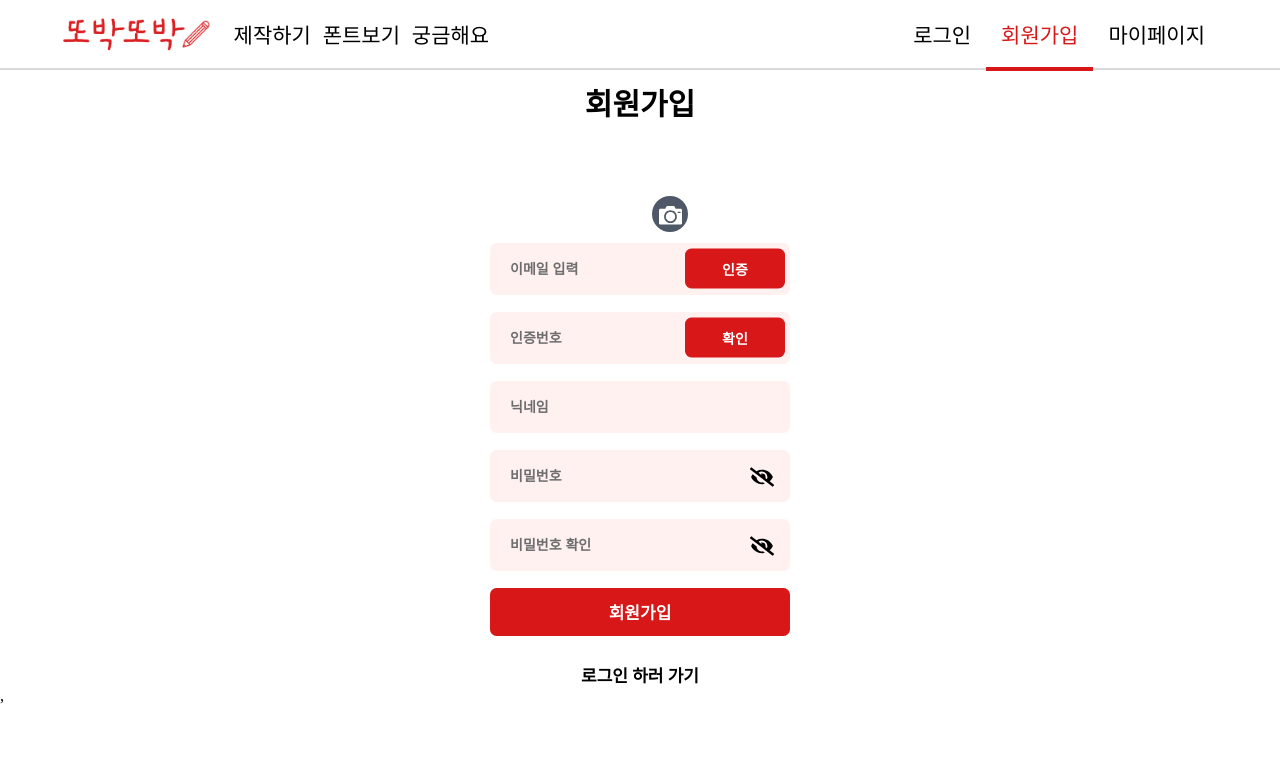
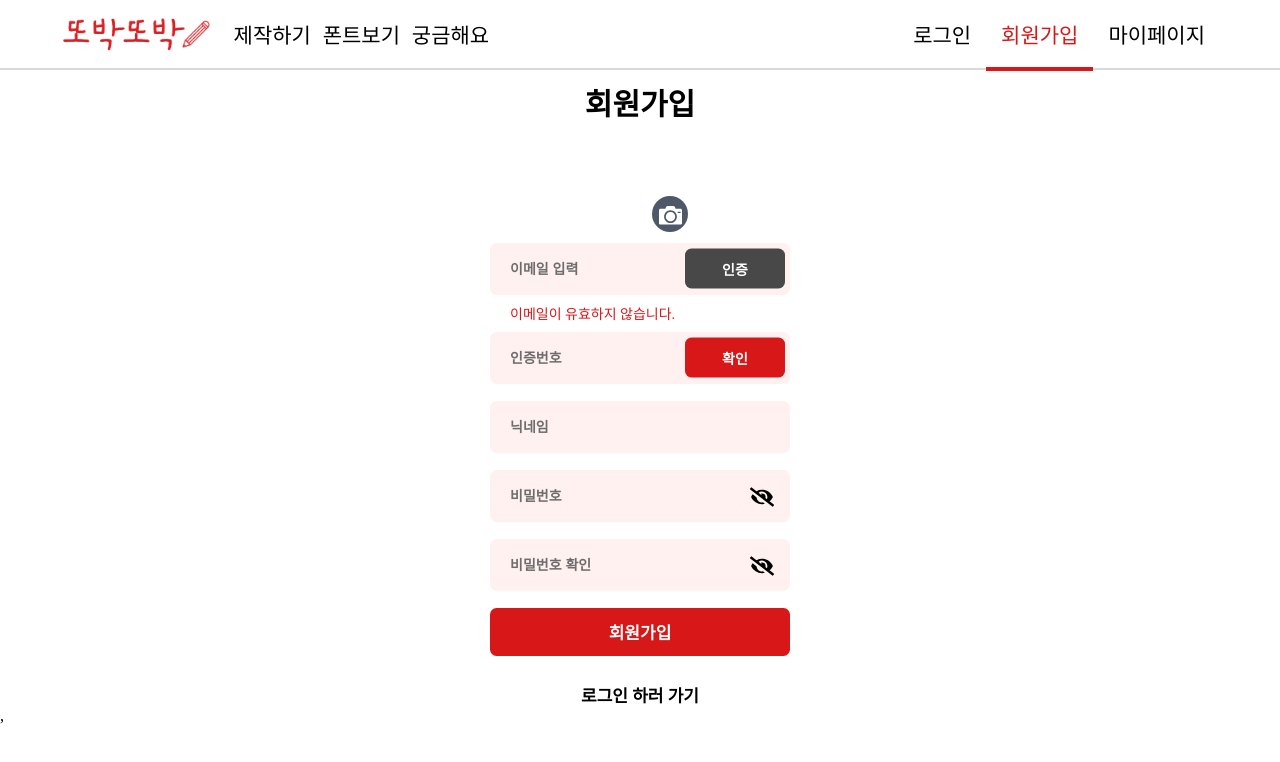
Before and after one commit to asdqwe45/Ddobak_Ddobak, a React (Create React App) app in the folder frontend/: page /signup in a window 1280 px wide. Shown: the top 762 px of the page. Built offline with nearby package versions, Linux system fonts and the light colour scheme; some icons are missing; a web font is replaced by a local one.

Commit message:
<feat>[#153-LTS] 이메일 인증 유효성 검사 진행중

```diff
--- a/frontend/src/pages/signupPage/SignupPage.module.css
+++ b/frontend/src/pages/signupPage/SignupPage.module.css
@@ -56,6 +56,7 @@
   background-color: #f66c5c;
 }
 
+
 .emailCheckBtn {
   background-color: #d71718;
   position: absolute;
@@ -73,3 +74,16 @@
 .emailCheckBtn:hover {
   background-color: #f66c5c;
 }
+
+.notValidEmail {
+  background-color: #484848;
+  position: absolute;
+  transform: translate(-105px, 14.5px);
+  border-radius: 6.5px;
+  border: 0px;
+  height: 40px;
+  width: 100px;
+  color: white;
+  font-size: 14px;
+  font-weight: 600;
+}
--- a/frontend/src/pages/signupPage/SignupPage.tsx
+++ b/frontend/src/pages/signupPage/SignupPage.tsx
@@ -1,4 +1,4 @@
-import { ChangeEvent, useState, useRef } from 'react';
+import { ChangeEvent, useState, useRef, useEffect } from 'react';
 import classes from './SignupPage.module.css';
 // Auth 컴포넌트 가져오기
 import { AuthHeader, AuthInput } from 'common/authComponents/AuthComponents';
@@ -10,6 +10,8 @@ import { FaCircleUser } from 'react-icons/fa6';
 import { ImCamera } from 'react-icons/im';
 // styled
 import styled from '@emotion/styled';
+
+import { NotValid, TimerText, EmailCheckBox } from './signupPageComponents/SignupPageComponents';
 
 const Circle = styled.div`
   width: 36px;
@@ -78,6 +80,62 @@ const SignupPage: React.FC = () => {
       setHaveProfile(false);
     }
   };
+
+  // 이메일 확인
+  // 이메일 형식을 확인하는 함수
+  const [isValidEmail, setIsValidEmail] = useState<boolean>(false);
+
+  const validateEmail = (email: string) => {
+    const regex = /^[a-zA-Z0-9._-]+@[a-zA-Z0-9.-]+\.[a-zA-Z]{2,6}$/;
+    return regex.test(email);
+  };
+
+  // 이메일 input의 onChange 이벤트 핸들러
+  const handleEmailChange = (e: React.ChangeEvent<HTMLInputElement>) => {
+    const email = e.target.value;
+    setIsValidEmail(validateEmail(email));
+  };
+
+  // 인증 버튼 클릭
+  const [timer, setTimer] = useState<number | null>(null); // 타이머의 현재 초
+  const [isActive, setIsActive] = useState<boolean>(false); // 타이머가 활성화되어 있는지 여부
+
+  useEffect(() => {
+    if (isActive && timer !== null && timer > 0) {
+      const interval = setInterval(() => {
+        setTimer((prevTimer) => (prevTimer !== null ? prevTimer - 1 : null));
+      }, 1000);
+
+      // Cleanup function
+      return () => {
+        clearInterval(interval);
+      };
+    } else if (timer !== null && timer === 0) {
+      setIsActive(false); // 타이머가 끝나면 비활성화
+      setTimer(null);
+    }
+  }, [isActive, timer]);
+
+  const startTimer = () => {
+    setIsActive(true);
+    setTimer(300); // 5분 = 300초
+  };
+  const clickCheckBtn = () => {
+    // 타이머 실행
+    // 인증번호 재발송 버튼 활성화
+    // 인증번호 유효한지 확인
+    startTimer();
+  };
+
+const changeEmail = () => {
+  setIsActive(false)
+  setTimer(null)
+}
+
+// 인증번호 확인
+const [isValidCheckNumber, setIsValidCheckNumber] = useState<boolean>(false);
+
+
   return (
     <div className={classes.container}>
       <AuthHeader>회원가입</AuthHeader>
@@ -100,8 +158,29 @@ const SignupPage: React.FC = () => {
         </Circle>
       </div>
       <div>
-        <NewAuthInput ref={emailInputRef} placeholder="이메일 입력"></NewAuthInput>
-        <button className={classes.emailCheckBtn}>인증</button>
+        <NewAuthInput
+          ref={emailInputRef}
+          placeholder="이메일 입력"
+          onChange={handleEmailChange}
+          disabled={isActive}
+        ></NewAuthInput>
+        <button
+          className={isValidEmail ? classes.emailCheckBtn : classes.notValidEmail}
+          disabled={!isValidEmail}
+          onClick={clickCheckBtn}
+        >
+          {timer !== null ? "재인증" : "인증"}
+        </button>
+        {isValidEmail ? <></> : <NotValid>이메일이 유효하지 않습니다.</NotValid>}
+        {/* 타이머 출력 */}
+        <EmailCheckBox>
+          {timer !== null && (
+            <TimerText>
+              남은 시간: {Math.floor(timer / 60)}분 {timer % 60}초
+            </TimerText>
+          )}
+          {timer !== null && isValidEmail ? <TimerText onClick={changeEmail} style={{cursor: "pointer"}}>이메일 변경</TimerText> : <></>}
+        </EmailCheckBox>
       </div>
       <div>
         <NewAuthInput ref={checkEmailRef} placeholder="인증번호"></NewAuthInput>
--- /dev/null
+++ b/frontend/src/pages/signupPage/signupPageComponents/SignupPageComponents.tsx
@@ -0,0 +1,17 @@
+import styled from '@emotion/styled';
+import { mainRedColor } from 'common/colors/CommonColors';
+export const NotValid = styled.p`
+  margin: 0px 20px;
+  color: ${mainRedColor};
+  font-size: 14px;
+`;
+export const TimerText = styled.h1`
+    margin: 0px 20px;
+    font-size: 14px;
+`
+export const EmailCheckBox = styled.div`
+    display: flex;
+    justify-content: space-between;
+    box-sizing: border-box;
+    width: 100%;
+`
```
Also changed, not shown: 1 other file (tests, documents, lock files or other folders).
